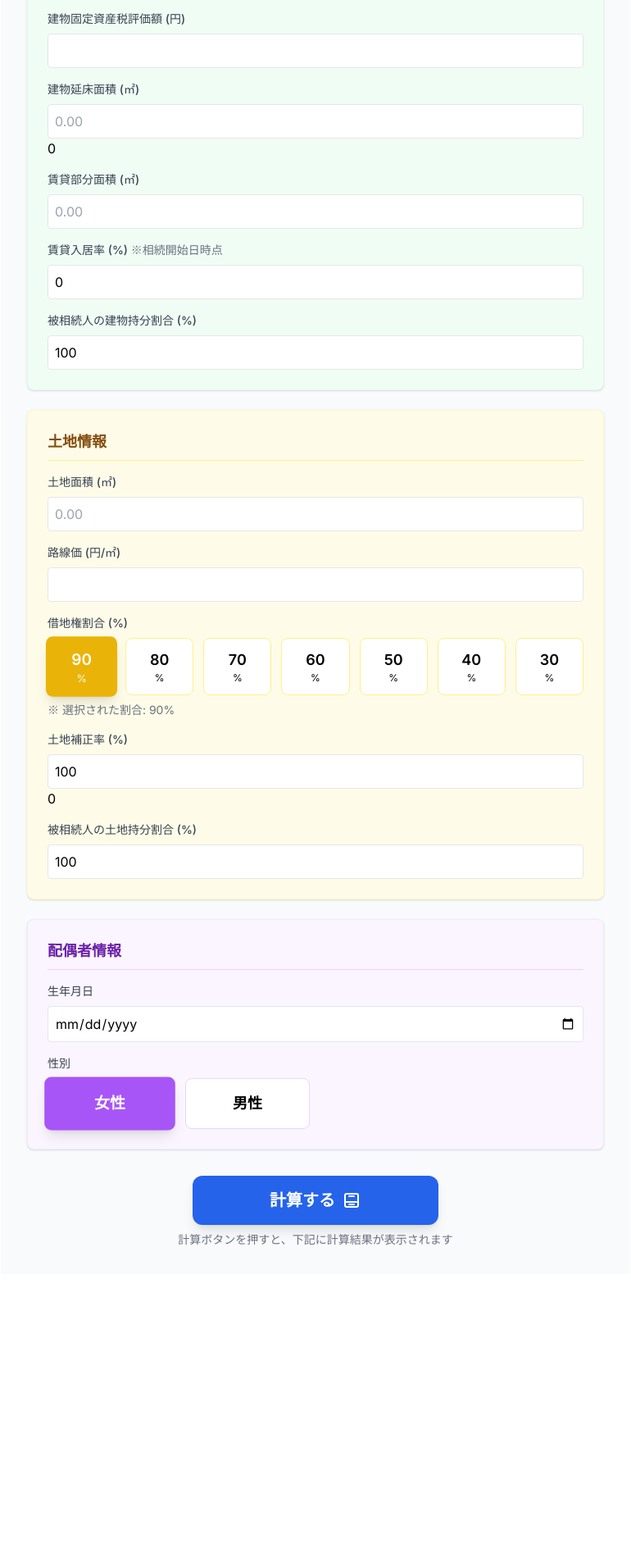
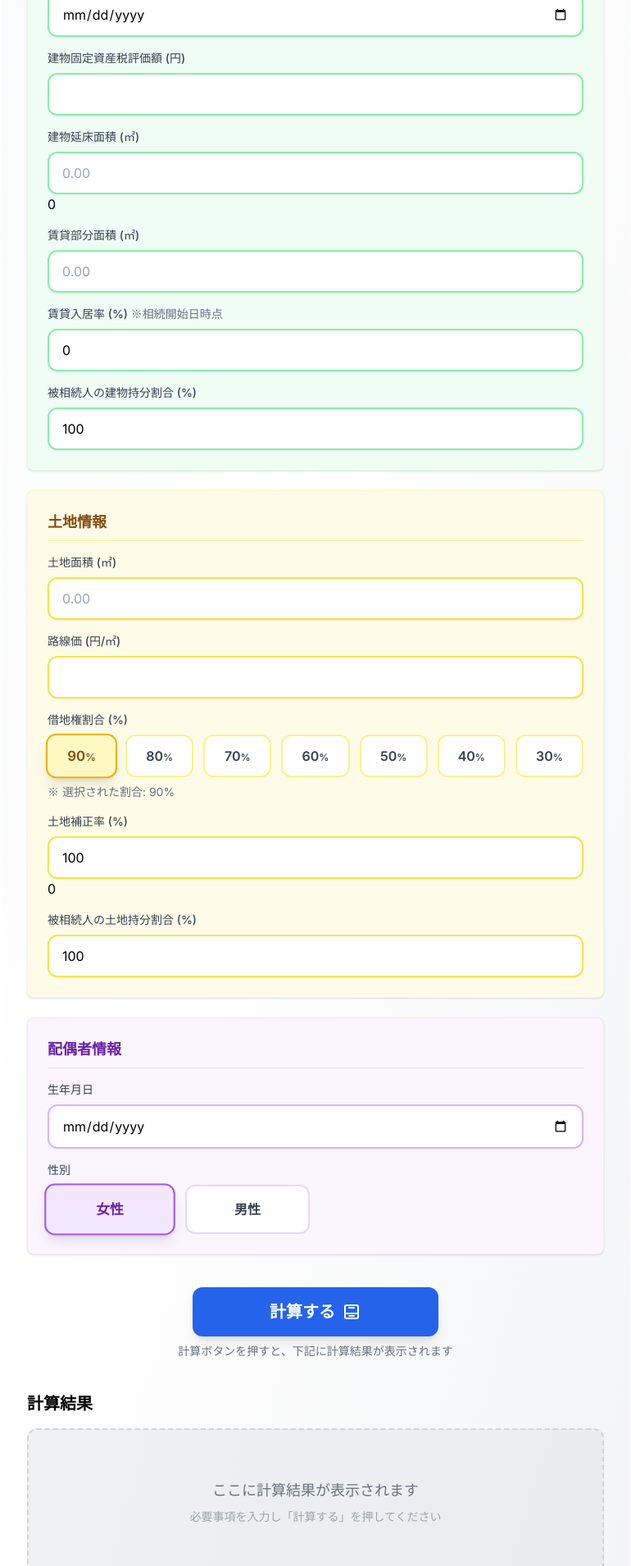
Before and after one commit to ryo8073/haigusha-app2025, a Next.js app: page / in a window 1280 px wide. Shown: the part 620-2530 px from the top of the page at 82% size, without its empty margins (255-1025 px from the left). Before the commit the page ends 2174 px from the top, so only its background shows below. Built offline with nearby package versions, Linux system fonts and the light colour scheme; no server answers.

Commit message:
UI/UX最新トレンドBest Practice適用: 入力欄結果表示アクセシビリティPRD反映不要ファイル整理

```diff
--- a/app/page.tsx
+++ b/app/page.tsx
@@ -147,7 +147,7 @@ export default function Home() {
   const spouseLife = (spouseAge !== '' && form.spouseGender) ? getLifeExpectancy(Number(spouseAge), form.spouseGender) : '';
 
   return (
-    <main className="min-h-screen p-8 max-w-3xl mx-auto space-y-8 bg-gray-50">
+    <main className="min-h-screen p-4 sm:p-8 max-w-2xl md:max-w-3xl mx-auto space-y-10 bg-gradient-to-br from-gray-50 via-white to-gray-100">
       <h1 className="text-2xl font-bold text-gray-800">配偶者居住権評価計算アプリ</h1>
 
       <div className="space-y-6">
@@ -157,11 +157,11 @@ export default function Home() {
           <div className="space-y-4">
             <div className="space-y-2">
               <label className="block text-sm font-medium text-gray-700">相続開始日（被相続人の死亡日）</label>
-              <input type="date" name="inheritanceDate" onChange={handleChange} className="border p-2 rounded w-full focus:ring-2 focus:ring-blue-200 focus:border-blue-300" />
+              <input type="date" name="inheritanceDate" onChange={handleChange} className="bg-white border-2 border-blue-300 focus:border-blue-500 focus:ring-4 focus:ring-blue-100 shadow-sm rounded-xl px-4 py-3 text-base placeholder-gray-400 transition-all w-full outline-none" />
             </div>
             <div className="space-y-2">
               <label className="block text-sm font-medium text-gray-700">遺産分割日（評価時点）</label>
-              <input type="date" name="divisionDate" onChange={handleChange} className="border p-2 rounded w-full focus:ring-2 focus:ring-blue-200 focus:border-blue-300" />
+              <input type="date" name="divisionDate" onChange={handleChange} className="bg-white border-2 border-blue-300 focus:border-blue-500 focus:ring-4 focus:ring-blue-100 shadow-sm rounded-xl px-4 py-3 text-base placeholder-gray-400 transition-all w-full outline-none" />
             </div>
           </div>
         </div>
@@ -172,7 +172,7 @@ export default function Home() {
           <div className="space-y-4">
             <div className="space-y-2">
               <label className="block text-sm font-medium text-gray-700">建物構造</label>
-              <select name="structure" onChange={handleChange} className="border p-2 rounded w-full focus:ring-2 focus:ring-green-200 focus:border-green-300">
+              <select name="structure" onChange={handleChange} className="bg-white border-2 border-green-300 focus:border-green-500 focus:ring-4 focus:ring-green-100 shadow-sm rounded-xl px-4 py-3 text-base placeholder-gray-400 transition-all w-full outline-none">
                 <option value="">建物構造を選択</option>
                 <option value="鉄骨鉄筋コンクリート造又は鉄筋コンクリート造">鉄骨鉄筋コンクリート造又は鉄筋コンクリート造</option>
                 <option value="鉄筋コンクリート造">鉄筋コンクリート造</option>
@@ -200,7 +200,7 @@ export default function Home() {
             </div>
             <div className="space-y-2">
               <label className="block text-sm font-medium text-gray-700">新築年月日</label>
-              <input type="date" name="constructionDate" onChange={handleChange} className="border p-2 rounded w-full focus:ring-2 focus:ring-green-200 focus:border-green-300" />
+              <input type="date" name="constructionDate" onChange={handleChange} className="bg-white border-2 border-green-300 focus:border-green-500 focus:ring-4 focus:ring-green-100 shadow-sm rounded-xl px-4 py-3 text-base placeholder-gray-400 transition-all w-full outline-none" />
             </div>
             <div className="space-y-2">
               <label className="block text-sm font-medium text-gray-700">建物固定資産税評価額 (円)</label>
@@ -209,7 +209,7 @@ export default function Home() {
                 name="buildingValue"
                 value={formatNumberWithCommas(displayValues.buildingValue)}
                 onChange={handleChange}
-                className="border p-2 rounded w-full focus:ring-2 focus:ring-green-200 focus:border-green-300"
+                className="bg-white border-2 border-green-300 focus:border-green-500 focus:ring-4 focus:ring-green-100 shadow-sm rounded-xl px-4 py-3 text-base placeholder-gray-400 transition-all w-full outline-none"
               />
             </div>
             <div className="space-y-2">
@@ -221,7 +221,7 @@ export default function Home() {
                 onChange={handleChange}
                 placeholder="0.00"
                 pattern="^[0-9,]*\.?[0-9]{0,2}$"
-                className="border p-2 rounded w-full focus:ring-2 focus:ring-green-200 focus:border-green-300"
+                className="bg-white border-2 border-green-300 focus:border-green-500 focus:ring-4 focus:ring-green-100 shadow-sm rounded-xl px-4 py-3 text-base placeholder-gray-400 transition-all w-full outline-none"
               />
               {(form.buildingArea && form.rentalArea !== undefined && form.rentalArea !== null) && (
                 <div className="text-sm text-green-700 mt-1">居住用面積: {residentialArea !== '' ? `${residentialArea}㎡` : '―'}</div>
@@ -236,7 +236,7 @@ export default function Home() {
                 onChange={handleChange}
                 placeholder="0.00"
                 pattern="^[0-9,]*\.?[0-9]{0,2}$"
-                className="border p-2 rounded w-full focus:ring-2 focus:ring-green-200 focus:border-green-300"
+                className="bg-white border-2 border-green-300 focus:border-green-500 focus:ring-4 focus:ring-green-100 shadow-sm rounded-xl px-4 py-3 text-base placeholder-gray-400 transition-all w-full outline-none"
               />
             </div>
             <div className="space-y-2">
@@ -249,7 +249,7 @@ export default function Home() {
                 min="0"
                 max="100"
                 step="0.1"
-                className="border p-2 rounded w-full focus:ring-2 focus:ring-green-200 focus:border-green-300"
+                className="bg-white border-2 border-green-300 focus:border-green-500 focus:ring-4 focus:ring-green-100 shadow-sm rounded-xl px-4 py-3 text-base placeholder-gray-400 transition-all w-full outline-none"
               />
             </div>
             <div className="space-y-2">
@@ -262,7 +262,7 @@ export default function Home() {
                 min="0"
                 max="100"
                 step="0.01"
-                className="border p-2 rounded w-full focus:ring-2 focus:ring-green-200 focus:border-green-300"
+                className="bg-white border-2 border-green-300 focus:border-green-500 focus:ring-4 focus:ring-green-100 shadow-sm rounded-xl px-4 py-3 text-base placeholder-gray-400 transition-all w-full outline-none"
               />
             </div>
           </div>
@@ -281,7 +281,7 @@ export default function Home() {
                 onChange={handleChange}
                 placeholder="0.00"
                 pattern="^[0-9,]*\.?[0-9]{0,2}$"
-                className="border p-2 rounded w-full focus:ring-2 focus:ring-yellow-200 focus:border-yellow-300"
+                className="bg-white border-2 border-yellow-300 focus:border-yellow-500 focus:ring-4 focus:ring-yellow-100 shadow-sm rounded-xl px-4 py-3 text-base placeholder-gray-400 transition-all w-full outline-none"
               />
             </div>
             <div className="space-y-2">
@@ -291,7 +291,7 @@ export default function Home() {
                 name="roadPrice"
                 value={formatNumberWithCommas(displayValues.roadPrice)}
                 onChange={handleChange}
-                className="border p-2 rounded w-full focus:ring-2 focus:ring-yellow-200 focus:border-yellow-300"
+                className="bg-white border-2 border-yellow-300 focus:border-yellow-500 focus:ring-4 focus:ring-yellow-100 shadow-sm rounded-xl px-4 py-3 text-base placeholder-gray-400 transition-all w-full outline-none"
               />
             </div>
             <div className="space-y-2">
@@ -301,17 +301,17 @@ export default function Home() {
                   <button
                     key={ratio}
                     type="button"
+                    aria-label={`借地権割合: ${ratio}%`}
                     onClick={() => handleChange({ target: { name: 'leaseRatio', value: ratio } })}
                     className={`
-                      relative p-3 rounded-lg transition-all duration-200
+                      relative px-4 py-3 rounded-xl transition-all duration-200 text-base font-semibold border-2
                       ${form.leaseRatio === ratio
-                        ? 'bg-yellow-500 text-white shadow-lg transform scale-105'
-                        : 'bg-white hover:bg-yellow-50 border border-yellow-200'}
-                      flex flex-col items-center justify-center
-                      focus:outline-none focus:ring-2 focus:ring-yellow-400
+                        ? 'bg-yellow-100 border-yellow-500 shadow-lg scale-105 text-yellow-800'
+                        : 'bg-white border-yellow-200 hover:bg-yellow-50 hover:border-yellow-400 text-gray-700'}
+                      focus:outline-none focus:ring-4 focus:ring-yellow-200
                     `}
                   >
-                    <span className="text-lg font-semibold">{ratio}</span>
+                    <span>{ratio}</span>
                     <span className="text-xs">%</span>
                   </button>
                 ))}
@@ -328,7 +328,7 @@ export default function Home() {
                 min="0"
                 max="120"
                 step="0.01"
-                className="border p-2 rounded w-full focus:ring-2 focus:ring-yellow-200 focus:border-yellow-300"
+                className="bg-white border-2 border-yellow-300 focus:border-yellow-500 focus:ring-4 focus:ring-yellow-100 shadow-sm rounded-xl px-4 py-3 text-base placeholder-gray-400 transition-all w-full outline-none"
               />
               {(form.landArea && form.roadPrice && form.landCorrection) && (
                 <div className="text-sm text-yellow-700 mt-1">路線価評価額: {landValue !== '' ? `${formatNumberWithCommas(landValue)}円` : '―'}</div>
@@ -344,7 +344,7 @@ export default function Home() {
                 min="0"
                 max="100"
                 step="0.01"
-                className="border p-2 rounded w-full focus:ring-2 focus:ring-yellow-200 focus:border-yellow-300"
+                className="bg-white border-2 border-yellow-300 focus:border-yellow-500 focus:ring-4 focus:ring-yellow-100 shadow-sm rounded-xl px-4 py-3 text-base placeholder-gray-400 transition-all w-full outline-none"
               />
             </div>
           </div>
@@ -356,7 +356,7 @@ export default function Home() {
           <div className="space-y-4">
             <div className="space-y-2">
               <label className="block text-sm font-medium text-gray-700">生年月日</label>
-              <input type="date" name="spouseBirthday" onChange={handleChange} className="border p-2 rounded w-full focus:ring-2 focus:ring-purple-200 focus:border-purple-300" />
+              <input type="date" name="spouseBirthday" onChange={handleChange} className="bg-white border-2 border-purple-300 focus:border-purple-500 focus:ring-4 focus:ring-purple-100 shadow-sm rounded-xl px-4 py-3 text-base placeholder-gray-400 transition-all w-full outline-none" />
               {form.spouseBirthday && form.divisionDate && (
                 <div className="text-sm text-purple-700 mt-1">年齢: {spouseAge !== '' ? `${spouseAge}歳` : '―'}</div>
               )}
@@ -374,17 +374,18 @@ export default function Home() {
                   <button
                     key={option.value}
                     type="button"
+                    aria-label={`配偶者の性別: ${option.label}`}
                     onClick={() => handleChange({ target: { name: 'spouseGender', value: option.value } })}
                     className={`
-                      relative p-4 rounded-lg transition-all duration-200
+                      relative px-6 py-4 rounded-xl transition-all duration-200 text-base font-semibold
+                      border-2
                       ${form.spouseGender === option.value
-                        ? 'bg-purple-500 text-white shadow-lg transform scale-105'
-                        : 'bg-white hover:bg-purple-50 border border-purple-200'}
-                      flex flex-col items-center justify-center
-                      focus:outline-none focus:ring-2 focus:ring-purple-400
+                        ? 'bg-purple-100 border-purple-500 shadow-lg scale-105 text-purple-800'
+                        : 'bg-white border-purple-200 hover:bg-purple-50 hover:border-purple-400 text-gray-700'}
+                      focus:outline-none focus:ring-4 focus:ring-purple-200
                     `}
                   >
-                    <span className="text-lg font-semibold">{option.label}</span>
+                    <span>{option.label}</span>
                   </button>
                 ))}
               </div>
@@ -425,65 +426,49 @@ export default function Home() {
         <p className="mt-2 text-sm text-gray-500">計算ボタンを押すと、下記に計算結果が表示されます</p>
       </div>
 
-      {results && (
-        <div className="bg-gray-100 p-6 mt-6 rounded shadow space-y-4">
-          <h2 className="text-xl font-bold mb-4">計算結果</h2>
-
-          {/* 新規追加：主要評価額の表示 */}
-          <div className="grid grid-cols-1 md:grid-cols-2 gap-4 mb-8">
-            <div className="bg-white p-4 md:p-6 rounded-lg shadow-md border-l-4 border-blue-500 overflow-x-auto">
-              <h3 className="text-base md:text-lg font-semibold text-gray-700 mb-2">相続税評価額としての評価額合計</h3>
-              <p className="text-xl md:text-2xl font-bold text-blue-600 whitespace-nowrap">
-                {results.remainingAssetsTotal.toLocaleString()} 円
-              </p>
+      {/* --- 計算結果エリア --- */}
+      <section aria-labelledby="result-title" className="mt-10">
+        <h2 id="result-title" className="text-xl font-bold mb-4">計算結果</h2>
+        {!results ? (
+          <div className="bg-gray-200/60 border-2 border-dashed border-gray-300 rounded-xl p-8 flex flex-col items-center justify-center min-h-[180px] text-gray-500 text-lg font-medium">
+            <span className="mb-2">ここに計算結果が表示されます</span>
+            <span className="text-sm text-gray-400">必要事項を入力し「計算する」を押してください</span>
+          </div>
+        ) : (
+          <div className="grid grid-cols-1 md:grid-cols-2 gap-6">
+            <div className="bg-white p-6 rounded-xl shadow-lg border-l-4 border-blue-500">
+              <h3 className="text-base font-semibold text-blue-700 mb-2">相続税評価額としての評価額合計</h3>
+              <p className="text-2xl font-bold text-blue-600">{results.remainingAssetsTotal.toLocaleString()} 円</p>
             </div>
-            <div className="bg-white p-4 md:p-6 rounded-lg shadow-md border-l-4 border-purple-500 overflow-x-auto">
-              <h3 className="text-base md:text-lg font-semibold text-gray-700 mb-2">配偶者居住権として引かれる価額</h3>
-              <p className="text-xl md:text-2xl font-bold text-purple-600 whitespace-nowrap">
-                {results.spouseRightTotal.toLocaleString()} 円
-              </p>
+            <div className="bg-white p-6 rounded-xl shadow-lg border-l-4 border-purple-500">
+              <h3 className="text-base font-semibold text-purple-700 mb-2">配偶者居住権として引かれる価額</h3>
+              <p className="text-2xl font-bold text-purple-600">{results.spouseRightTotal.toLocaleString()} 円</p>
+            </div>
+            <div className="bg-white p-6 rounded-xl shadow col-span-2 mt-4">
+              <h3 className="font-semibold text-lg mb-2">詳細情報</h3>
+              <ul className="grid grid-cols-1 md:grid-cols-2 gap-2 text-gray-700 text-sm">
+                <li>配偶者年齢：{results.spouseAge || 0} 歳</li>
+                <li>平均余命：{results.life || 0} 年</li>
+                <li>複利原価率：{results.pvf || 0}</li>
+                <li>経過年数：{results.elapsedYears || 0} 年</li>
+                <li>耐用年数：{results.usefulLife || 0} 年</li>
+                <li>居住面積：{(results.residentialArea || 0).toLocaleString()} ㎡</li>
+                <li>居住面積割合：{((results.residentialRatio || 0) * 100).toFixed(2)}%</li>
+                <li>賃貸面積割合：{((results.rentalAreaRatio || 0) * 100).toFixed(2)}%</li>
+                <li>賃貸入居率：{((results.rentalRatio || 0) * 100).toFixed(2)}%</li>
+                <li>建物評価額：{(results.buildingTaxValue || 0).toLocaleString()} 円</li>
+                <li>被相続人の建物持分割合：{form.buildingOwnershipRatio}%</li>
+                <li>土地評価額：{(results.landValue || 0).toLocaleString()} 円</li>
+                <li>被相続人の土地持分割合：{form.landOwnershipRatio}%</li>
+                {results.landReduction > 0 && (
+                  <li>土地評価減額：{(results.landReduction || 0).toLocaleString()} 円</li>
+                )}
+              </ul>
+              <div className="text-right font-semibold text-lg mt-4">総合計：{(results.total || 0).toLocaleString()} 円</div>
             </div>
           </div>
-
-          <div className="grid md:grid-cols-2 gap-4">
-            <div className="bg-white p-4 rounded shadow">
-              <h3 className="font-semibold text-lg mb-2">配偶者居住権を控除した残余資産の評価</h3>
-              <p>設定建物：{(results.settingBuilding || 0).toLocaleString()} 円</p>
-              <p>設定敷地（所有権）：{(results.landOwner || 0).toLocaleString()} 円</p>
-              <p className="font-semibold mt-2">残余資産合計：{(results.remainingAssetsTotal || 0).toLocaleString()} 円</p>
-            </div>
-
-            <div className="bg-white p-4 rounded shadow">
-              <h3 className="font-semibold text-lg mb-2">配偶者居住権に係る建物および敷地利用権の評価</h3>
-              <p>建物：{(results.buildingRight || 0).toLocaleString()} 円</p>
-              <p>敷地利用権：{(results.landUse || 0).toLocaleString()} 円</p>
-              <p className="font-semibold mt-2">配偶者居住権合計：{(results.spouseRightTotal || 0).toLocaleString()} 円</p>
-            </div>
-
-            <div className="bg-white p-4 rounded shadow col-span-2">
-              <h3 className="font-semibold text-lg mb-2">中間計算情報</h3>
-              <p>配偶者年齢：{results.spouseAge || 0} 歳（満年齢）</p>
-              <p>平均余命：{results.life || 0} 年</p>
-              <p>複利原価率：{results.pvf || 0}</p>
-              <p>経過年数：{results.elapsedYears || 0} 年</p>
-              <p>耐用年数：{results.usefulLife || 0} 年</p>
-              <p>居住面積：{(results.residentialArea || 0).toLocaleString()} ㎡</p>
-              <p>居住面積割合：{((results.residentialRatio || 0) * 100).toFixed(2)}%</p>
-              <p>賃貸面積割合：{((results.rentalAreaRatio || 0) * 100).toFixed(2)}%</p>
-              <p>賃貸入居率：{((results.rentalRatio || 0) * 100).toFixed(2)}%</p>
-              <p>建物評価額：{(results.buildingTaxValue || 0).toLocaleString()} 円</p>
-              <p>被相続人の建物持分割合：{form.buildingOwnershipRatio}%</p>
-              <p>土地評価額：{(results.landValue || 0).toLocaleString()} 円</p>
-              <p>被相続人の土地持分割合：{form.landOwnershipRatio}%</p>
-              {results.landReduction > 0 && (
-                <p>土地評価減額：{(results.landReduction || 0).toLocaleString()} 円</p>
-              )}
-            </div>
-          </div>
-
-          <div className="text-right font-semibold text-lg">総合計：{(results.total || 0).toLocaleString()} 円</div>
-        </div>
-      )}
+        )}
+      </section>
     </main>
   );
 }
```
Also changed, not shown: 1 other file (tests, documents, lock files or other folders).
